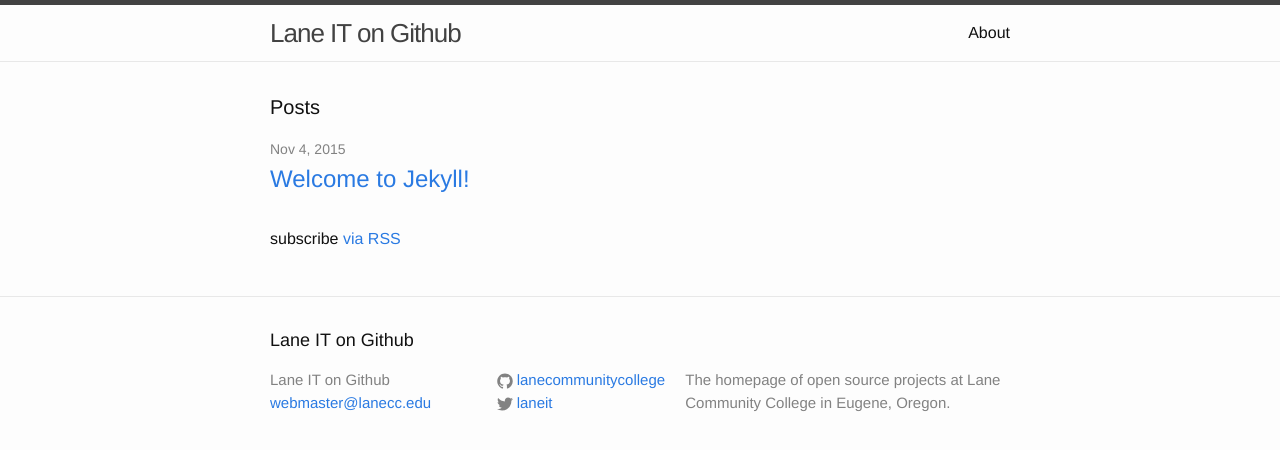
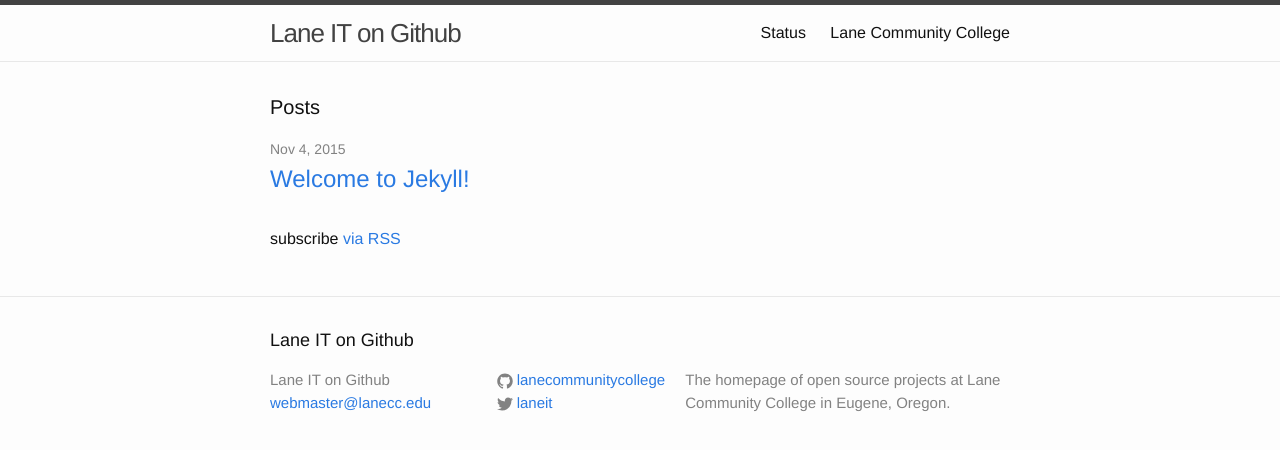
Before and after one commit to LaneCommunityCollege/lanecommunitycollege.github.io, a Jekyll site: the page built from status.html, in a window 1280 px wide. Shown: the top 450 px of the page. Built offline with Jekyll 4.4.1, drawn with Linux system fonts in a browser that asks for light colours.

Commit message:
added a link back to our homepage

```diff
--- a/_includes/header.html
+++ b/_includes/header.html
@@ -1,4 +1,4 @@
-<header class="site-header">
+  <header class="site-header">
 
   <div class="wrapper">
 
@@ -14,11 +14,8 @@
       </a>
 
       <div class="trigger">
-        {% for page in site.pages %}
-          {% if page.title %}
-          <a class="page-link" href="{{ page.url | prepend: site.baseurl }}">{{ page.title }}</a>
-          {% endif %}
-        {% endfor %}
+          <a class="page-link" href="/status">Status</a>
+          <a class="page-link" href="https://www.lanecc.edu">Lane Community College</a>
       </div>
     </nav>
 
```
